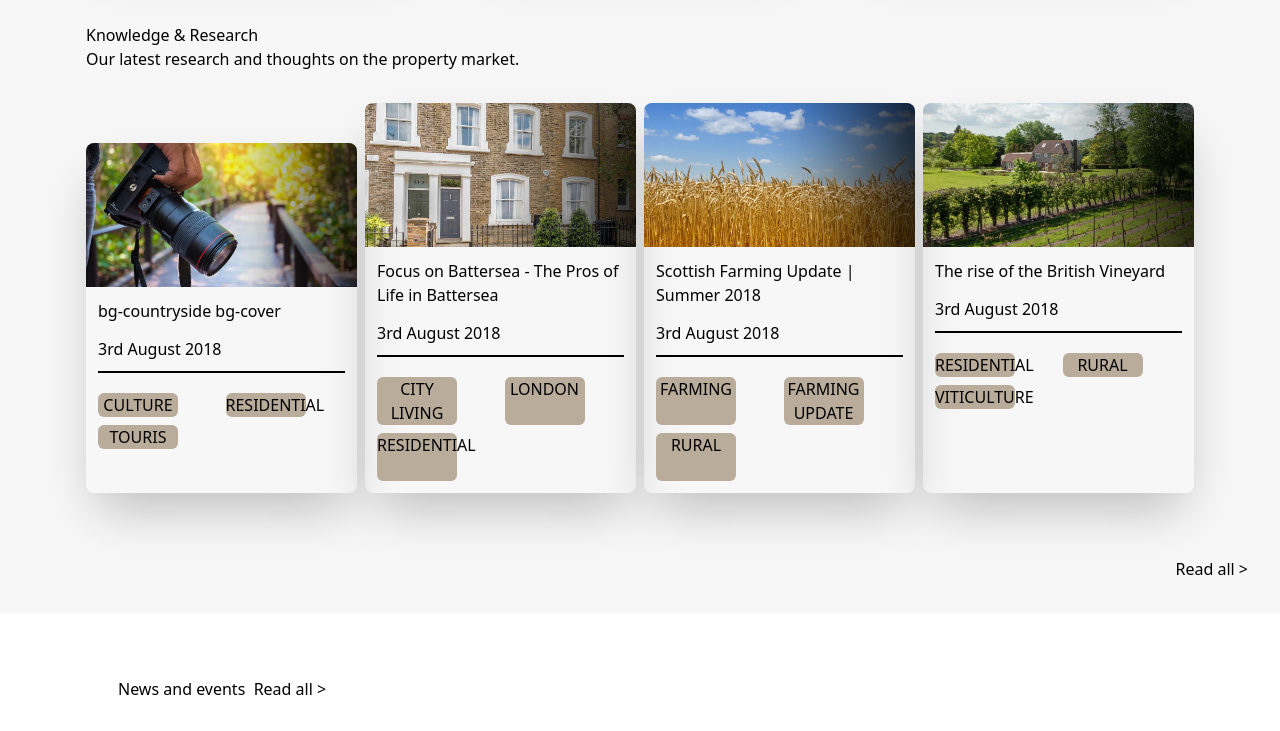
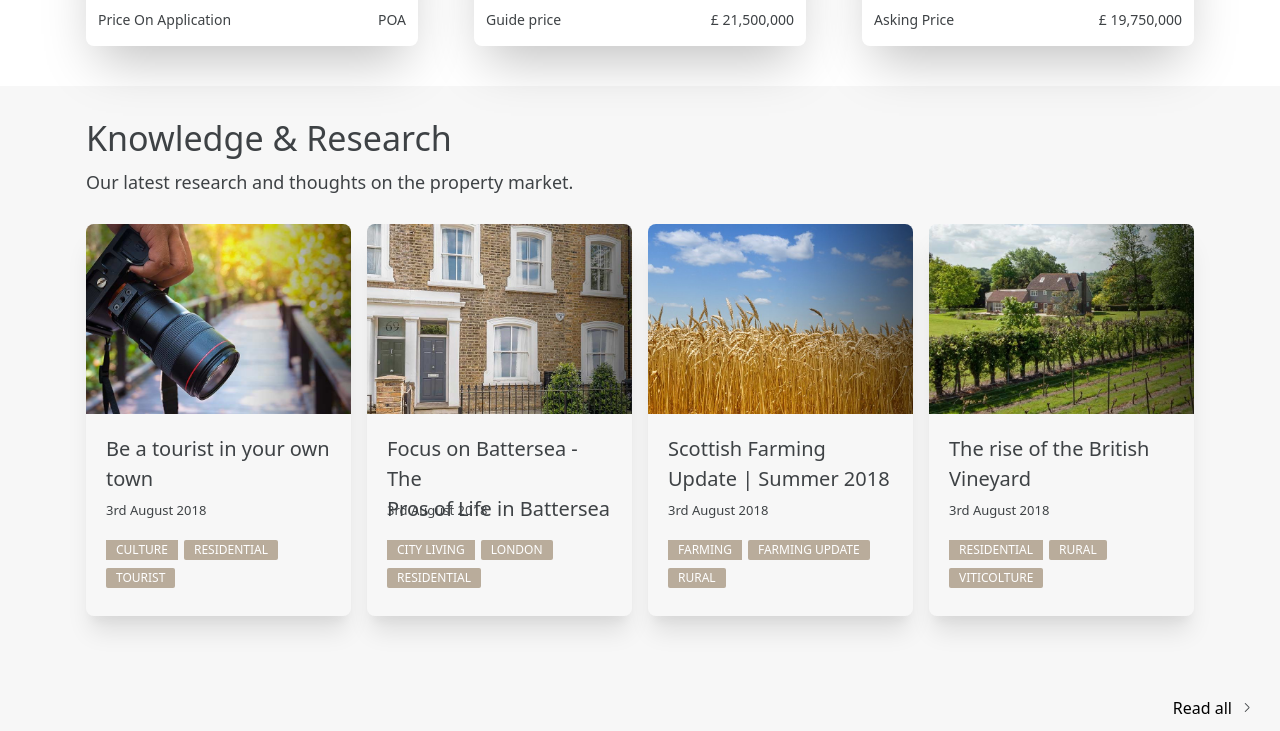
Before and after one commit to ZimboneVincenzo/Strutt-Parker, a website built with Vite: page index.html in a window 1280 px wide. Shown: the part 1596-2327 px from the top of the page. Built offline with nearby package versions, Linux system fonts and the light colour scheme.

Commit message:
fix(card section knowlwdge and research): responsive fontsize, padding and margin added to the text. grid display changed to flex display. Fixed height to images and h3

```diff
--- a/index.html
+++ b/index.html
@@ -439,7 +439,7 @@
         sm:col-start-1 sm:col-end-5
         xl:col-start-1 xl:col-end-5
         w-full  shadow-2xl rounded-lg">
-          <div class="w-full h-9.11">
+          <div class="w-full h-9.11 xl:h-60">
             <img
               class="object-cover w-full h-full rounded-t-lg"
               src="./img/interior-house.png"
@@ -486,7 +486,7 @@
         sm:col-start-5 sm:col-end-9
         xl:col-start-5 xl:col-end-9
         shadow-2xl rounded-lg">
-          <div class="w-full h-9.11">
+          <div class="w-full h-9.11 xl:h-60">
             <img
               class="object-cover w-full h-full rounded-t-lg"
               src="./img/interior-classic.png"
@@ -533,7 +533,7 @@
         sm:col-start-9 sm:col-end-13
         xl:col-start-9 xl:col-end-13
         w-full shadow-2xl rounded-lg">
-          <div class="w-full h-9.11">
+          <div class="w-full h-9.11 xl:h-60">
             <img
               class="object-cover w-full h-full rounded-t-lg"
               src="./img/external-office.png"
@@ -569,7 +569,7 @@
                   flex
                   justify-center
                   items-center
-                  -bottom-3
+                  -bottom-2.5
                   right-0
                   w-24
                   h-5
@@ -595,8 +595,8 @@
       <div class="container mx-auto px-4">
 
         <div class="flex flex-col pt-8 mb-8">
-          <h3>Knowledge & Research</h3>
-          <p>Our latest research and thoughts on the property market.</p>
+          <h3 class="text-1.75 sm:text-34 leading-h1LineDesk text-menu-nav mb-3.5 text-left">Knowledge & <br class="block sm:hidden"> Research</h3>
+          <p class="text-18 leading-24 sm:leading-20 text-menu-nav text-left">Our latest research and <br class="block sm:hidden">  thoughts on the property <br class="block sm:hidden">  market.</p>
         </div>
 
         <div class="
@@ -605,12 +605,13 @@
         sm:grid-rows-2 sm:grid-cols-12
         xl:grid-rows-1 xl:grid-cols-12
         gap-y-8
-        sm:gap-x-2 sm:gap-y-2
-        xl:gap-y-2
-        pb-8">
-
-
-          <!--card 1-->
+        sm:gap-x-4 sm:gap-y-4
+        xl:gap-y-4
+        pb-10">
+
+
+
+          <!--------------------------------------------------------card 1----------------------------------------->
           <div class="row-start-1 row-end-1
           sm:row-start-1 sm:row-end-1
           xl:row-start-1 xl:row-end-1
@@ -618,66 +619,83 @@
           sm:col-start-1 sm:col-end-7
           xl:col-start-1 xl:col-end-4
           w-full
-           shadow-2xl rounded-lg mt-10">
-            <div class="relative flex h-36">
+           shadow-xl rounded-lg">
+            <div class="relative flex h-190 w-full">
               <img
                 class="absolute object-cover w-full h-full rounded-t-lg"
                 src="./img/camera.png"
                 alt="camera"
               />
             </div>
-            <div class="p-3">
+            <div class="p-5">
+
               <div class="flex flex-col">
-                <h3 class="mb-3.5">bg-countryside bg-cover</h3>
-                <p class="pb-2.5 border-b-2">3rd August 2018</p>
-              </div>
-
-              <div class="grid grid-rows-2 grid-cols-2 gap-x-2 gap-y-2 mt-5">
+                <h3 class="mb-2.5 h-14 text-20 leading-28 xxl:text-reports sm:leading-30 text-menu-nav">Be a tourist in your own town</h3>
+                <p class="mb-5 text-13 leading-20 text-menu-nav">3rd August 2018</p>
+              </div>
+
+              <div class="flex flex-row flex-wrap w-200 ">
                 <div
                   class="
-                    row-start-1 row-end-1
-                    col-start-1 col-end-1
-                    w-20
+                  flex
+                  justify-center
+                  items-center
                     bg-knowdiv
-                    rounded-md
-                    text-center text-xs
-                    uppercase
+                    rounded-sb
+                    text-center
+                    text-12
+                    text-baseText
+                    h-5
+                    px-2.5
+                    mb-2
+                    mr-1.5
                   "
                 >
-                  culture
+                <p class="uppercase">culture</p>
+
                 </div>
                 <div
                   class="
-                    row-start-1 row-end-1
-                    col-start-2 col-end-2
-                    w-20
+                  flex
+                  justify-center
+                  items-center
                     bg-knowdiv
-                    rounded-md
-                    text-center text-xs
-                    uppercase
+                    rounded-sm
+                    text-center
+                    text-12
+                    text-baseText
+                    py-1.5
+                    h-5
+                    px-2.5
+                    mb-2
+                    mr-1.5
                   "
                 >
-                  residential
+                <p class="uppercase ">residential</p>
                 </div>
                 <div
                   class="
-                    row-start-2 row-end-2
-                    col-start-1 col-end-1
-                    w-20
+                  flex
+                  justify-center
+                  items-center
                     bg-knowdiv
-                    rounded-md
-                    text-center text-xs
-                    uppercase
+                    rounded-sm
+                    text-center
+                    text-12
+                    text-baseText
+                    py-1.5
+                    h-5
+                    px-2.5
                   "
                 >
-                  touris
+                <p class="uppercase">tourist</p>
                 </div>
               </div>
             </div>
           </div>
           <!--//card 1//-->
 
-          <!--card 2-->
+          <!----------------------------------------------------------------card 2-------------------------------------------->
           <div class="row-start-2 row-end-2
           sm:row-start-1 sm:row-end-1
           xl:row-start-1 xl:row-end-1
@@ -685,68 +703,85 @@
           sm:col-start-7 sm:col-end-13
           xl:col-start-4 xl:col-end-7
           w-full
-           shadow-2xl rounded-lg">
-            <div class="relative flex h-36">
+           shadow-xl rounded-lg">
+            <div class="relative flex h-190 w-full">
               <img
                 class="absolute object-cover w-full h-full rounded-t-lg"
                 src="./img/front_house.png"
                 alt="interior house"
               />
             </div>
-            <div class="p-3">
+            <div class="p-5">
               <div class="flex flex-col">
-                <h3 class="mb-3.5">
-                  Focus on Battersea - The Pros of Life in Battersea
+                <h3 class="mb-2.5 h-14 text-20 leading-28 xxl:text-reports sm:leading-30 text-menu-nav">
+                  Focus on Battersea - The <br> Pros of Life in Battersea
                 </h3>
-                <p class="pb-2.5 border-b-2">3rd August 2018</p>
-              </div>
-
-              <div class="grid grid-rows-2 grid-cols-2 gap-x-2 gap-y-2 mt-5">
+                <p class="mb-5 text-13 leading-20 text-menu-nav">3rd August 2018</p>
+              </div>
+              <div class="flex flex-row flex-wrap w-200">
                 <div
                   class="
-                    row-start-1 row-end-1
-                    col-start-1 col-end-1
-                    w-20
+                  flex
+                  justify-center
+                  items-center
                     bg-knowdiv
-                    rounded-md
-                    text-center text-xs
-                    uppercase
+                    rounded-sb
+                    text-center
+                    text-12
+                    text-baseText
+                    py-1.5
+                    px-2.5
+
+                    h-5
+                    mb-2
+                    mr-1.5
                   "
                 >
-                  city living
+                <p class="uppercase">city living</p>
+
                 </div>
                 <div
                   class="
-                    row-start-1 row-end-1
-                    col-start-2 col-end-2
-                    w-20
+                  flex
+                  justify-center
+                  items-center
                     bg-knowdiv
-                    rounded-md
-                    text-center text-xs
-                    uppercase
+                    rounded-sm
+                    text-center
+                    text-12
+                    text-baseText
+                    py-1.5
+                    px-2.5
+                    h-5
+                    mb-2
+                    mr-1.5
                   "
                 >
-                  london
+                <p class="uppercase ">london</p>
                 </div>
                 <div
                   class="
-                    row-start-2 row-end-2
-                    col-start-1 col-end-1
-                    w-20
+                  flex
+                  justify-center
+                  items-center
                     bg-knowdiv
-                    rounded-md
-                    text-center text-xs
-                    uppercase
+                    rounded-sm
+                    text-center
+                    text-12
+                    text-baseText
+                    py-1.5
+                    px-2.5
+                    h-5
                   "
                 >
-                  residential
+                <p class="uppercase">residential</p>
                 </div>
               </div>
             </div>
           </div>
           <!--//card 2//-->
 
-          <!--card 3-->
+          <!-------------------------------------------------------------------------card 3--------------------------------------------->
           <div class="row-start-3 row-end-3
           sm:row-start-2 sm:row-end-2
           xl:row-start-1 xl:row-end-1
@@ -754,66 +789,84 @@
           sm:col-start-1 sm:col-end-7
           xl:col-start-7 xl:col-end-10
           w-full
-           shadow-2xl rounded-lg">
-            <div class="relative flex h-36">
+           shadow-xl rounded-lg">
+            <div class="relative flex h-190 w-full">
               <img
                 class="absolute object-cover w-full h-full rounded-t-lg"
                 src="./img/grain.png"
                 alt="interior house"
               />
             </div>
-            <div class="p-3">
+            <div class="p-5">
               <div class="flex flex-col">
-                <h3 class="mb-3.5">Scottish Farming Update | Summer 2018</h3>
-                <p class="pb-2.5 border-b-2">3rd August 2018</p>
-              </div>
-
-              <div class="grid grid-rows-2 grid-cols-2 gap-x-2 gap-y-2 mt-5">
+                <h3 class="mb-2.5 h-14 text-20 leading-28 xxl:text-reports sm:leading-30 text-menu-nav">Scottish Farming <br> Update | Summer 2018</h3>
+                <p class="mb-5 text-13 leading-20 text-menu-nav">3rd August 2018</p>
+              </div>
+
+              <div class="flex flex-row flex-wrap w-52">
                 <div
                   class="
-                    row-start-1 row-end-1
-                    col-start-1 col-end-1
-                    w-20
+                  flex
+                  justify-center
+                  items-center
                     bg-knowdiv
-                    rounded-md
-                    text-center text-xs
-                    uppercase
+                    rounded-sb
+                    text-center
+                    text-12
+                    text-baseText
+                    py-1.5
+                    px-2.5
+                    h-5
+                    mb-2
+                    mr-1.5
                   "
                 >
-                  farming
+                <p class="uppercase">farming</p>
+
                 </div>
                 <div
                   class="
-                    row-start-1 row-end-1
-                    col-start-2 col-end-2
-                    w-20
+                  flex
+                  justify-center
+                  items-center
                     bg-knowdiv
-                    rounded-md
-                    text-center text-xs
-                    uppercase
+                    rounded-sm
+                    text-center
+                    text-12
+                    text-baseText
+                    py-1.5
+                    px-2.5
+                    h-5
+                    mb-2
+                    mr-1.5
                   "
                 >
-                  farming update
+                <p class="uppercase ">farming update</p>
                 </div>
                 <div
                   class="
-                    row-start-2 row-end-2
-                    col-start-1 col-end-1
-                    w-20
+                  flex
+                  justify-center
+                  items-center
                     bg-knowdiv
-                    rounded-md
-                    text-center text-xs
-                    uppercase
+                    rounded-sm
+                    text-center
+                    text-12
+                    text-baseText
+                    mb-2
+                    h-5
+                    py-1.5
+                    px-2.5
                   "
                 >
-                  rural
+                <p class="uppercase">rural</p>
                 </div>
               </div>
             </div>
           </div>
           <!--//card 3//-->
 
-          <!--card 4-->
+          <!-------------------------------------------------------------card 4--------------------------------------------------->
           <div class="row-start-4 row-end-4
           sm:row-start-2 sm:row-end-2
           xl:row-start-1 xl:row-end-1
@@ -821,59 +874,77 @@
           sm:col-start-7 sm:col-end-13
           xl:col-start-10 xl:col-end-13
           w-full
-           shadow-2xl rounded-lg">
-            <div class="relative flex h-36">
+           shadow-xl rounded-lg">
+            <div class="relative flex h-190 w-full">
               <img
                 class="absolute object-cover w-full h-full rounded-t-lg"
                 src="./img/cottage.png"
                 alt="interior house"
               />
             </div>
-            <div class="p-3">
+            <div class="p-5">
               <div class="flex flex-col">
-                <h3 class="mb-3.5">The rise of the British Vineyard</h3>
-                <p class="pb-2.5 border-b-2">3rd August 2018</p>
-              </div>
-
-              <div class="grid grid-rows-2 grid-cols-2 gap-x-2 gap-y-2 mt-5">
+                <h3 class="mb-2.5 h-14 text-20 leading-28 xxl:text-reports sm:leading-30 text-menu-nav">The rise of the British Vineyard</h3>
+                <p class="mb-5 text-13 leading-20 text-menu-nav">3rd August 2018</p>
+              </div>
+
+              <div class="flex flex-row flex-wrap w-200">
                 <div
                   class="
-                    row-start-1 row-end-1
-                    col-start-1 col-end-1
-                    w-20
+                  flex
+                  justify-center
+                  items-center
                     bg-knowdiv
-                    rounded-md
-                    text-center text-xs
-                    uppercase
+                    rounded-sb
+                    text-center
+                    text-12
+                    text-baseText
+                    py-1.5
+                    px-2.5
+                    h-5
+                    mb-2
+                    mr-1.5
                   "
                 >
-                  Residential
+                <p class="uppercase">residential</p>
+
                 </div>
                 <div
                   class="
-                    row-start-1 row-end-1
-                    col-start-2 col-end-2
-                    w-20
+                  flex
+                  justify-center
+                  items-center
                     bg-knowdiv
-                    rounded-md
-                    text-center text-xs
-                    uppercase
+                    rounded-sm
+                    text-center
+                    text-12
+                    text-baseText
+                    py-1.5
+                    px-2.5
+                    h-5
+                    mb-2
+                    mr-1.5
                   "
                 >
-                  rural
+                <p class="uppercase ">rural</p>
                 </div>
                 <div
                   class="
-                    row-start-2 row-end-2
-                    col-start-1 col-end-1
-                    w-20
+                  flex
+                  justify-center
+                  items-center
                     bg-knowdiv
-                    rounded-md
-                    text-center text-xs
-                    uppercase
+                    rounded-sm
+                    text-center
+                    text-12
+                    text-baseText
+                    h-5
+                    py-1.5
+                    px-2.5
+
                   "
                 >
-                  viticulture
+                <p class="uppercase">viticolture</p>
                 </div>
               </div>
             </div>
@@ -882,8 +953,12 @@
         </div>
       </div>
 
-      <div class="flex justify-end p-8 mb-8">
-        <h3>Read all <span>></span></h3>
+      <div class="flex justify-end p-8 mb-8 items-center">
+        <h3  class="text-1 leading-h1LineDesk text-teext1 mr-2.5">Read all</h3>
+        <div class="relative w-1.5 h-arrow flex items-center">
+          <hr class="absolute w-1.5 h-arrow  flex-shrink text-text1 transform rotate-45">
+          <hr class="absolute w-1.5 h-arrow flex-shrink text-text1 transform rotate-135">
+      </div>
       </div>
     </section>
 
@@ -1173,7 +1248,8 @@
           </div>
         </div>
         <div class="flex justify-start xl:justify-end p-8 mb-8">
-          <h3>Read all <span>></span></h3>
+          <h3>Read all</h3>
+
         </div>
       </div>
     </section>
--- a/tailwind.config.js
+++ b/tailwind.config.js
@@ -48,16 +48,18 @@ module.exports = {
         'cardG1W':'17.5rem',
         'elementcardG1xl':'13.75rem',
         'elementcardG1':'16.625rem',
+        '200':'12.5rem'
 
       },
       height:{
-        '4.5':'4.5rem',
+      '4.5':'4.5rem',
       '9.11':'9.1118rem',
       'arrow':'0.4375rem',
       '4.5':'4.5rem',
       '1375':'1.375rem',
       'cardG1':'21.625rem',
       'cardGroup1':'12.5rem',
+      '190':'11.875rem'
       },
       borderRadius: {
         'toggle':'30px'
@@ -66,22 +68,31 @@ module.exports = {
 
 
       fontSize: {
+        '1':'1rem',
         'nav':'15px',
         'h1SizeMobile':'32px',
         'h1SizeDesk':'44px',
         'reports':'1.375rem',
         'reportsSmall':'1rem',
+        '13':'0.8125rem',
         'btnReport':'0.87',
         '1.75':'1.75rem',
+        '12':'0.75rem',
         '20':'1.25rem',
         '24':'1.5rem',
         '14':'0.875rem',
-        '11':'0.6875rem'
+        '11':'0.6875rem',
+        '18':'1.125rem',
+        '34':'2.125rem'
       },
       lineHeight: {
         'h1LineMobile': '38px',
         'h1LineDesk': '40px',
-        '1.375':'1.375rem'
+        '1.375':'1.375rem',
+        '20':'1.25rem',
+        '24':'1.5rem',
+        '28':'1.75rem',
+        '30':'1.875rem'
 
 
        },
```
